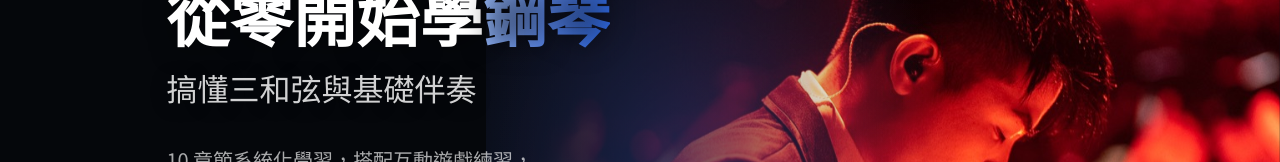
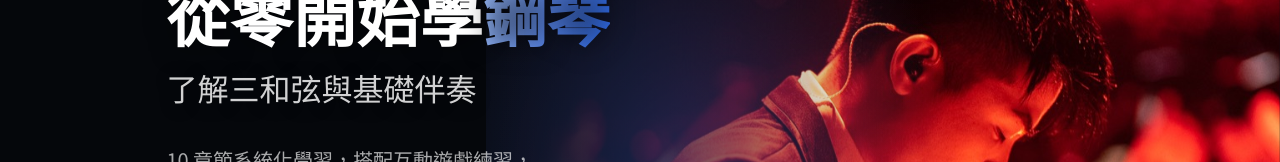
Before and after one commit to inrecmusic/inrecord, a Next.js app: page / in a window 1280 px wide. Shown: the part 232-394 px from the top of the page. Built offline with nearby package versions, Linux system fonts and the light colour scheme; no server answers.

Commit message:
copy(home): hero 副標改「了解三和弦與基礎伴奏」+ 粉絲卡移除頂部標籤
Co-Authored-By: Claude Opus 4.8 <noreply@anthropic.com>

```diff
--- a/app/HomeClient.jsx
+++ b/app/HomeClient.jsx
@@ -566,7 +566,7 @@ export default function HomeClient({ sale }) {
             <motion.div className={styles.heroIntro} variants={stagger} initial="hidden" animate="visible">
               <motion.span variants={fadeUp} className={styles.heroSeries}>Crossoverick Vol.1</motion.span>
               <motion.h1 variants={fadeUp}>從零開始學<span>鋼琴</span></motion.h1>
-              <motion.p variants={fadeUp} className={styles.heroSub}>搞懂三和弦與基礎伴奏</motion.p>
+              <motion.p variants={fadeUp} className={styles.heroSub}>了解三和弦與基礎伴奏</motion.p>
               <motion.p variants={fadeUp} className={styles.heroLead}>10 章節系統化學習，搭配互動遊戲練習，<br/>讓學鋼琴變得有趣、有效、看得見進步。</motion.p>
               <motion.div variants={fadeUp} className={styles.offerCard}>
                 <span className={styles.offerPill}>
@@ -757,9 +757,6 @@ export default function HomeClient({ sale }) {
               {/* 粉絲限定方案（卡內兩選項） */}
               <motion.div className={[styles.planCard, styles.planCardFeatured].join(" ")} variants={fadeUp}>
                 <div className={styles.planRibbon}>★ 粉絲限定</div>
-                <div className={styles.planHeaderRow}>
-                  <div className={`${styles.planPill} ${styles.planPillDark}`}><span className={styles.planPillDot} />演奏會／專輯／樂譜粉絲</div>
-                </div>
                 <h3 className={styles.planName}>粉絲限定方案</h3>
                 <div style={{ display: "flex", flexDirection: "column", gap: 10, margin: "4px 0 14px" }} role="radiogroup" aria-label="粉絲限定購買方式">
                   <label style={fanRowStyle(fanChoice === "direct")} onClick={() => setFanChoice("direct")} role="radio" aria-checked={fanChoice === "direct"} tabIndex={0} onKeyDown={(e) => { if (e.key === "Enter" || e.key === " ") { e.preventDefault(); setFanChoice("direct"); } }}>
```
